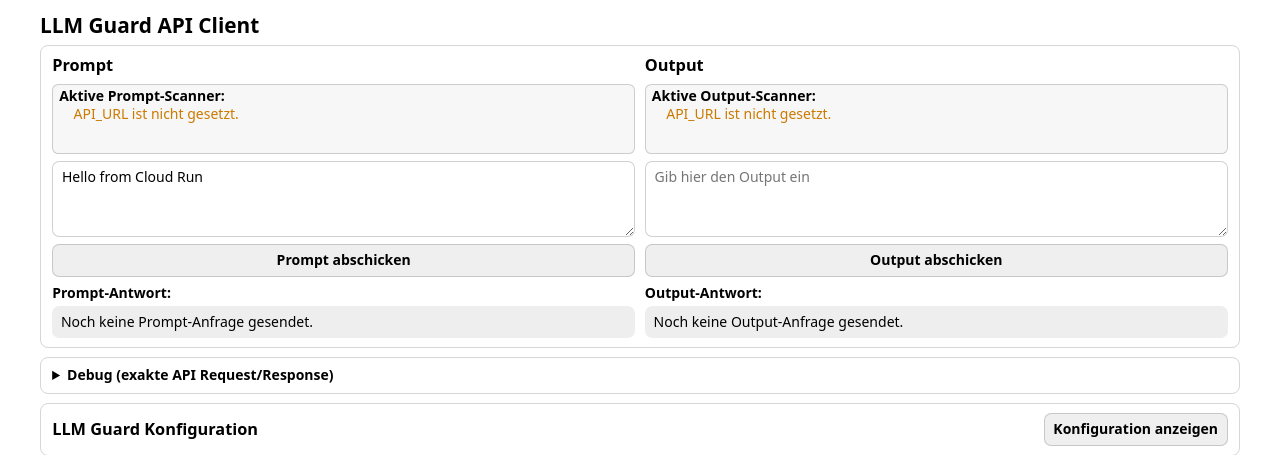
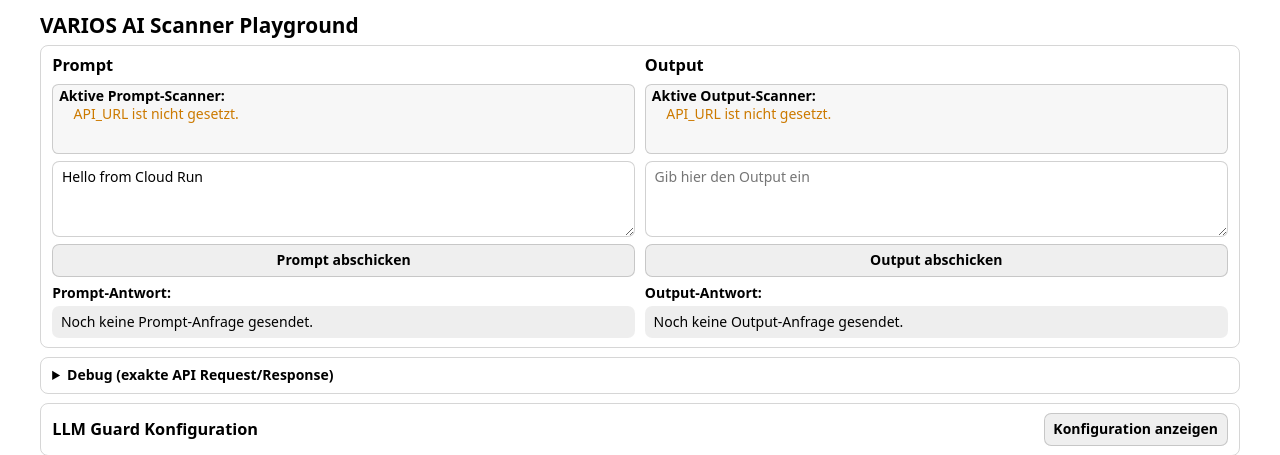
Before and after one commit to hw-avency/LLM-guard-test, a Flask app: page / in a window 1280 px wide. Shown: the top 455 px of the page. Run offline with Flask 3, Linux system fonts and the light colour scheme.

Commit message:
Update UI title to VARIOS AI Scanner Playground

```diff
--- a/templates/index.html
+++ b/templates/index.html
@@ -3,7 +3,7 @@
 <head>
   <meta charset="UTF-8">
   <meta name="viewport" content="width=device-width, initial-scale=1.0">
-  <title>LLM Guard API Client</title>
+  <title>VARIOS AI Scanner Playground</title>
   <style>
     :root { color-scheme: light dark; }
     body { font-family: system-ui, sans-serif; margin: 0; padding: .75rem; max-width: 1200px; margin-inline: auto; font-size: 14px; line-height: 1.3; }
@@ -75,7 +75,7 @@
   </style>
 </head>
 <body>
-  <h1>LLM Guard API Client</h1>
+    <h1>VARIOS AI Scanner Playground</h1>
 
   <div class="card row">
     <div class="dual-grid">
```
